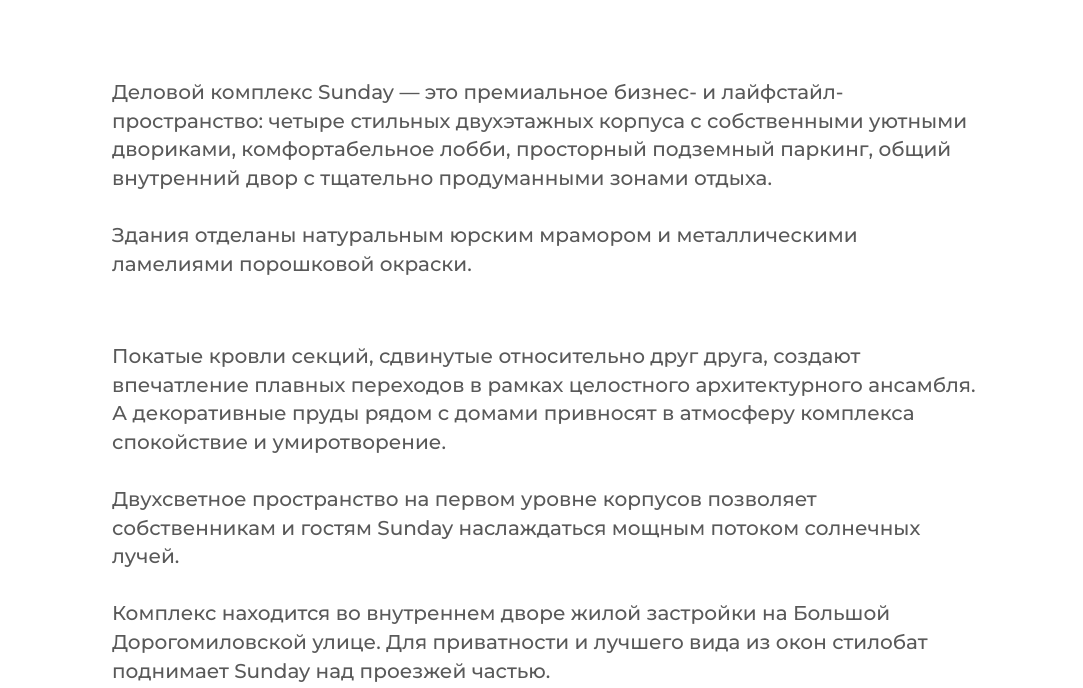
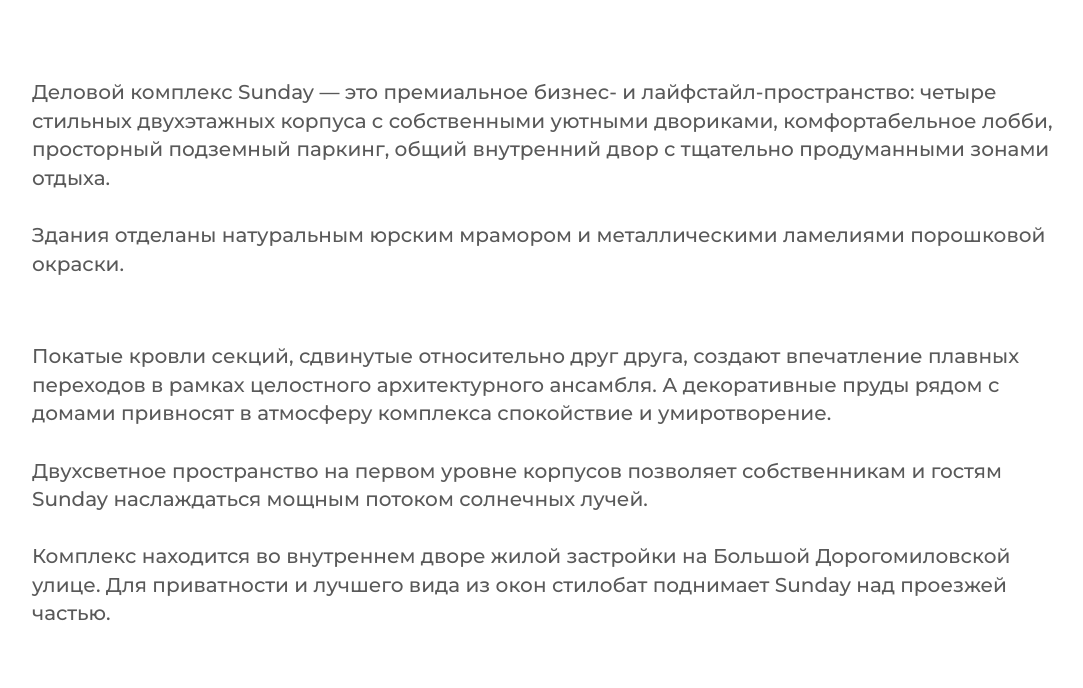
Before and after one commit to TimmNormal/buisnessVillage, a plain HTML site: page index.html in a window 1280 px wide. Shown: the part 4157-4845 px from the top of the page, without its empty margins (96-1179 px from the left). Drawn offline with nearby package versions, Linux system fonts and the light colour scheme.

Commit message:
Хот фиксы

```diff
--- a/index.html
+++ b/index.html
@@ -160,7 +160,7 @@
 				</div>
 			</div>
 			<div
-				class="flex max-[1300px]:flex-col justify-between gap-16 px-20 pt-20"
+				class="flex max-[1300px]:flex-col justify-between gap-16 min-[1300px]:px-20 pt-20"
 			>
 				<p class="text w-full">
 					Деловой комплекс Sunday — это премиальное бизнес- и
--- a/js/script.js
+++ b/js/script.js
@@ -22,6 +22,7 @@ const SLIDES = [
     "slide2.jpg",
     "slide3.jpg",
     "slide4.jpg",
+    "slide5.jpg",
 ]
 
 
```
Also changed, not shown: 1 other file.
